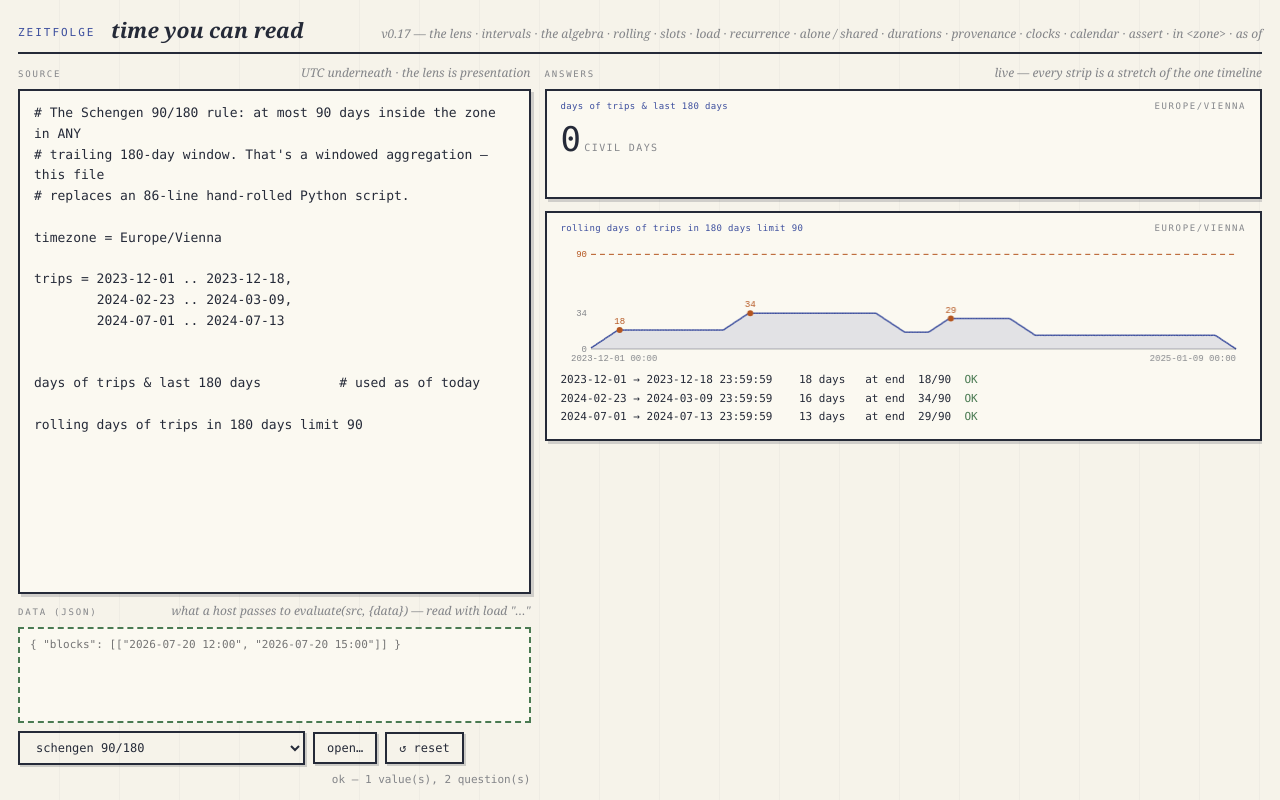
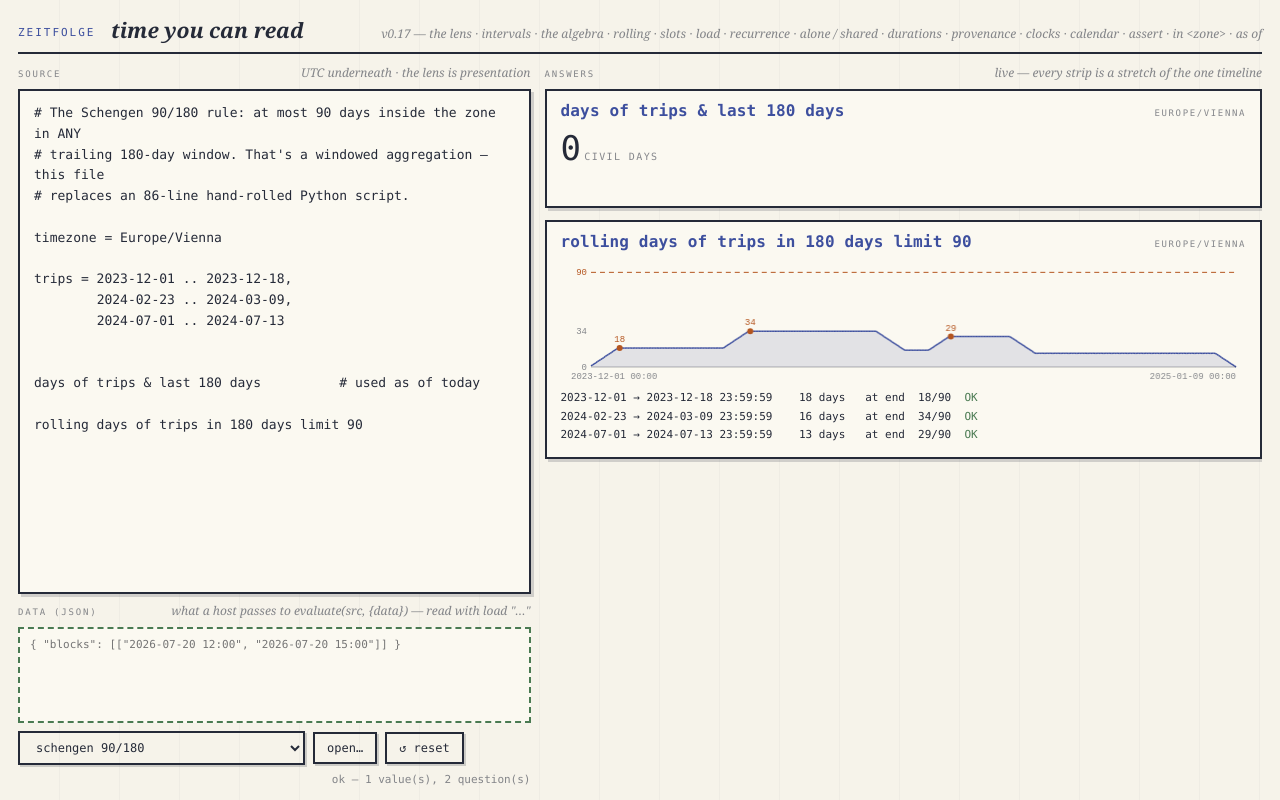
Before and after one commit to Jbot29/Zeitfolge, a website: page index.html in a window 1280 px wide. Drawn offline with Linux system fonts and the light colour scheme.

Commit message:
bump card title

```diff
--- a/index.html
+++ b/index.html
@@ -59,8 +59,8 @@
   .card { border:2px solid var(--ink); background:#fbf9f1; box-shadow:3px 3px 0 rgba(37,42,56,0.18);
     padding:10px 14px 12px; flex:none; }
   .card .cap { font-size:9px; letter-spacing:0.18em; text-transform:uppercase; color:var(--ink-soft);
-    display:flex; justify-content:space-between; gap:10px; flex-wrap:wrap; }
-  .card .cap b { color:var(--indigo); font-weight:500; text-transform:none; letter-spacing:0.04em; }
+    display:flex; justify-content:space-between; align-items:baseline; gap:10px; flex-wrap:wrap; }
+  .card .cap b { font-size:16px; color:var(--indigo); font-weight:600; text-transform:none; letter-spacing:0.01em; }
   .card.passed .cap b { color:var(--copper); }
   .card .when { font-size:11px; color:var(--ink-soft); margin-top:2px; }
   .big { display:flex; gap:14px; align-items:baseline; margin:8px 0 4px; flex-wrap:wrap; }
```
